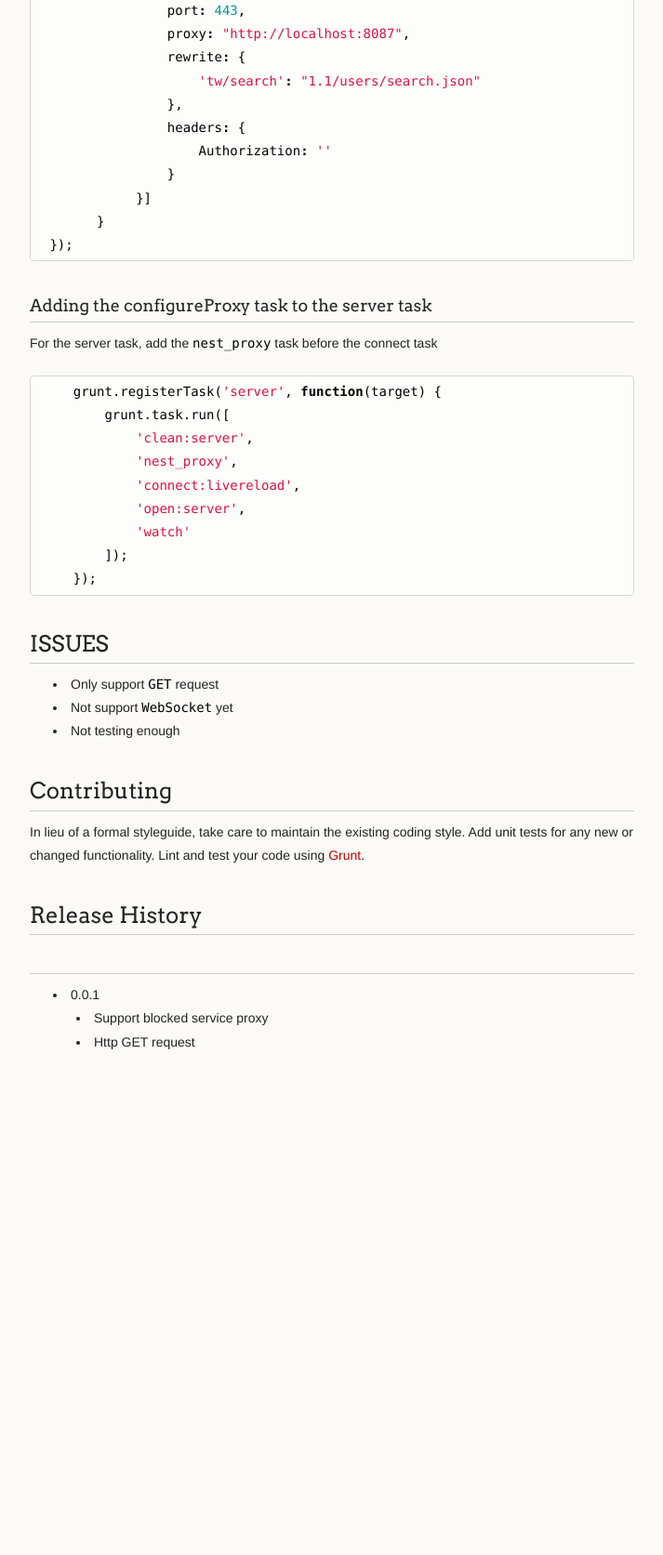
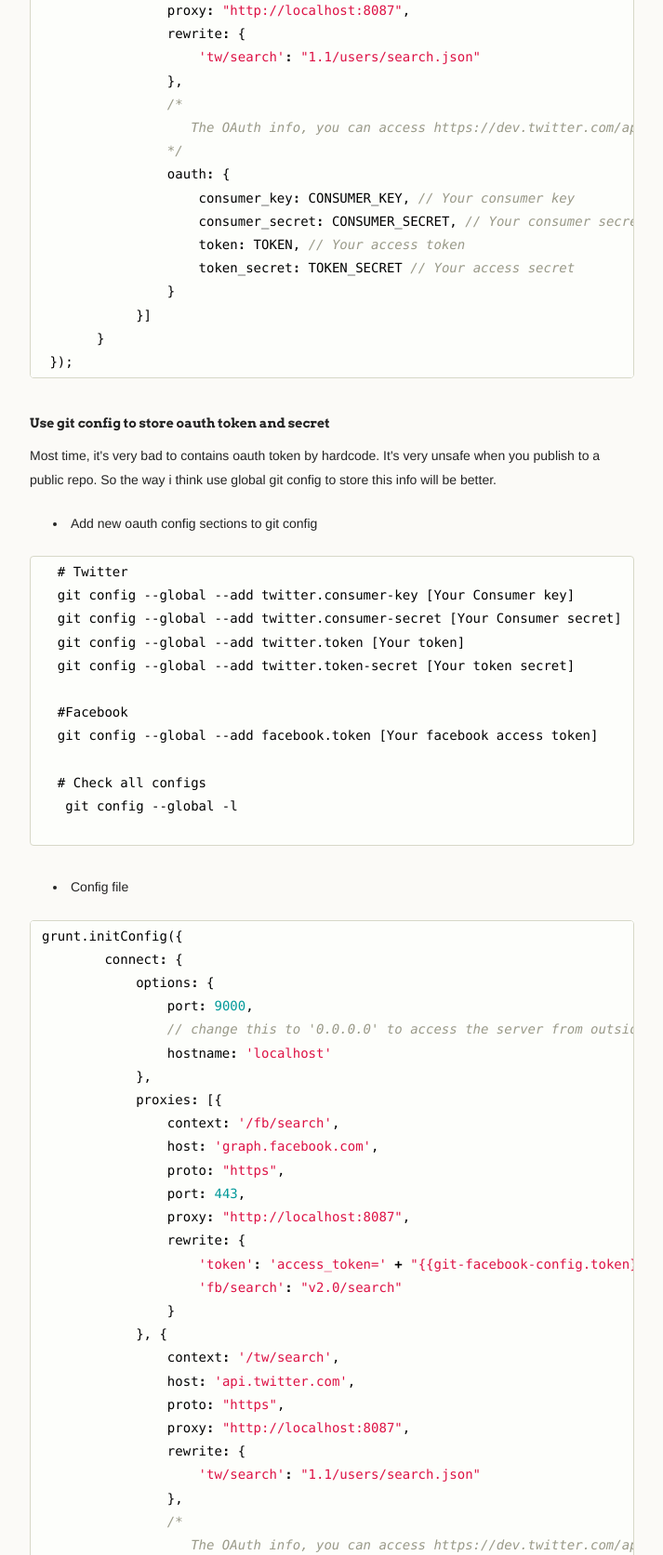
Before and after one commit to zjhiphop/grunt-nest-proxy, a plain HTML site: page index.html in a window 1280 px wide. Shown: the part 6209-7882 px from the top of the page at 93% size, without its empty margins (278-991 px from the left). Before the commit the page ends 7415 px from the top, so only its background shows below. Drawn offline with Linux system fonts and the light colour scheme.

```diff
--- a/index.html
+++ b/index.html
@@ -295,14 +295,76 @@
                 <span class="nx">context</span><span class="o">:</span> <span class="s1">'/tw/search'</span><span class="p">,</span>
                 <span class="nx">host</span><span class="o">:</span> <span class="s1">'api.twitter.com'</span><span class="p">,</span>
                 <span class="nx">proto</span><span class="o">:</span> <span class="s2">"https"</span><span class="p">,</span>
-                <span class="nx">port</span><span class="o">:</span> <span class="mi">443</span><span class="p">,</span>
                 <span class="nx">proxy</span><span class="o">:</span> <span class="s2">"http://localhost:8087"</span><span class="p">,</span>
                 <span class="nx">rewrite</span><span class="o">:</span> <span class="p">{</span>
                     <span class="s1">'tw/search'</span><span class="o">:</span> <span class="s2">"1.1/users/search.json"</span>
                 <span class="p">},</span>
-                <span class="nx">headers</span><span class="o">:</span> <span class="p">{</span>
-                    <span class="nx">Authorization</span><span class="o">:</span> <span class="s1">''</span>
+                <span class="cm">/*</span>
+<span class="cm">                   The OAuth info, you can access https://dev.twitter.com/apps/[Your-Twitter-App-Id]/oauth.</span>
+<span class="cm">                */</span>
+                <span class="nx">oauth</span><span class="o">:</span> <span class="p">{</span>
+                    <span class="nx">consumer_key</span><span class="o">:</span> <span class="nx">CONSUMER_KEY</span><span class="p">,</span> <span class="c1">// Your consumer key</span>
+                    <span class="nx">consumer_secret</span><span class="o">:</span> <span class="nx">CONSUMER_SECRET</span><span class="p">,</span> <span class="c1">// Your consumer secret</span>
+                    <span class="nx">token</span><span class="o">:</span> <span class="nx">TOKEN</span><span class="p">,</span> <span class="c1">// Your access token</span>
+                    <span class="nx">token_secret</span><span class="o">:</span> <span class="nx">TOKEN_SECRET</span> <span class="c1">// Your access secret</span>
                 <span class="p">}</span>
+            <span class="p">}]</span>
+       <span class="p">}</span>
+ <span class="p">});</span>
+</pre></div>
+
+<h4>
+<a name="use-git-config-to-store-oauth-token-and-secret" class="anchor" href="#use-git-config-to-store-oauth-token-and-secret"><span class="octicon octicon-link"></span></a>Use git config to store oauth token and secret</h4>
+
+<p>Most time, it's very bad to contains oauth token by hardcode. It's very unsafe when you publish to a public repo. So the way i think use global git config to store this info will be better.</p>
+
+<ul>
+<li>Add new oauth config sections to git config</li>
+</ul><pre lang="shell"><code>  # Twitter
+  git config --global --add twitter.consumer-key [Your Consumer key]
+  git config --global --add twitter.consumer-secret [Your Consumer secret]
+  git config --global --add twitter.token [Your token]
+  git config --global --add twitter.token-secret [Your token secret]
+
+  #Facebook
+  git config --global --add facebook.token [Your facebook access token]
+
+  # Check all configs
+   git config --global -l
+
+</code></pre>
+
+<ul>
+<li>Config file</li>
+</ul><div class="highlight highlight-js"><pre><span class="nx">grunt</span><span class="p">.</span><span class="nx">initConfig</span><span class="p">({</span>
+        <span class="nx">connect</span><span class="o">:</span> <span class="p">{</span>
+            <span class="nx">options</span><span class="o">:</span> <span class="p">{</span>
+                <span class="nx">port</span><span class="o">:</span> <span class="mi">9000</span><span class="p">,</span>
+                <span class="c1">// change this to '0.0.0.0' to access the server from outside</span>
+                <span class="nx">hostname</span><span class="o">:</span> <span class="s1">'localhost'</span>
+            <span class="p">},</span>
+            <span class="nx">proxies</span><span class="o">:</span> <span class="p">[{</span>
+                <span class="nx">context</span><span class="o">:</span> <span class="s1">'/fb/search'</span><span class="p">,</span>
+                <span class="nx">host</span><span class="o">:</span> <span class="s1">'graph.facebook.com'</span><span class="p">,</span>
+                <span class="nx">proto</span><span class="o">:</span> <span class="s2">"https"</span><span class="p">,</span>
+                <span class="nx">port</span><span class="o">:</span> <span class="mi">443</span><span class="p">,</span>
+                <span class="nx">proxy</span><span class="o">:</span> <span class="s2">"http://localhost:8087"</span><span class="p">,</span>
+                <span class="nx">rewrite</span><span class="o">:</span> <span class="p">{</span>
+                    <span class="s1">'token'</span><span class="o">:</span> <span class="s1">'access_token='</span> <span class="o">+</span> <span class="s2">"{{git-facebook-config.token}}"</span><span class="p">,</span>
+                    <span class="s1">'fb/search'</span><span class="o">:</span> <span class="s2">"v2.0/search"</span>
+                <span class="p">}</span>
+            <span class="p">},</span> <span class="p">{</span>
+                <span class="nx">context</span><span class="o">:</span> <span class="s1">'/tw/search'</span><span class="p">,</span>
+                <span class="nx">host</span><span class="o">:</span> <span class="s1">'api.twitter.com'</span><span class="p">,</span>
+                <span class="nx">proto</span><span class="o">:</span> <span class="s2">"https"</span><span class="p">,</span>
+                <span class="nx">proxy</span><span class="o">:</span> <span class="s2">"http://localhost:8087"</span><span class="p">,</span>
+                <span class="nx">rewrite</span><span class="o">:</span> <span class="p">{</span>
+                    <span class="s1">'tw/search'</span><span class="o">:</span> <span class="s2">"1.1/users/search.json"</span>
+                <span class="p">},</span>
+                <span class="cm">/*</span>
+<span class="cm">                   The OAuth info, you can access https://dev.twitter.com/apps/[Your-Twitter-App-Id]/oauth.</span>
+<span class="cm">                */</span>
+                <span class="nx">oauth</span><span class="o">:</span> <span class="s2">"{{git-twitter-config}}"</span>
             <span class="p">}]</span>
        <span class="p">}</span>
  <span class="p">});</span>
@@ -328,9 +390,7 @@
 <a name="issues" class="anchor" href="#issues"><span class="octicon octicon-link"></span></a>ISSUES</h2>
 
 <ul>
-<li>Only support <code>GET</code> request</li>
 <li>Not support <code>WebSocket</code> yet</li>
-<li>Not testing enough</li>
 </ul><h2>
 <a name="contributing" class="anchor" href="#contributing"><span class="octicon octicon-link"></span></a>Contributing</h2>
 
@@ -342,11 +402,22 @@
 <h1></h1>
 
 <ul>
-<li>0.0.1
+<li>
+<p>0.0.1</p>
 
 <ul>
 <li>Support blocked service proxy</li>
 <li>Http GET request</li>
+</ul>
+</li>
+<li>
+<p>0.0.5</p>
+
+<ul>
+<li>Fix a few bugs</li>
+<li>Enable all HTTP request method (GET/POST/PUT/DEL/HEAD)</li>
+<li>fix twitter https request can not use 443 port issue</li>
+<li>Integrate git config support for config oauth token</li>
 </ul>
 </li>
 </ul>
```
Also changed, not shown: params.json (+1 -1 lines).
